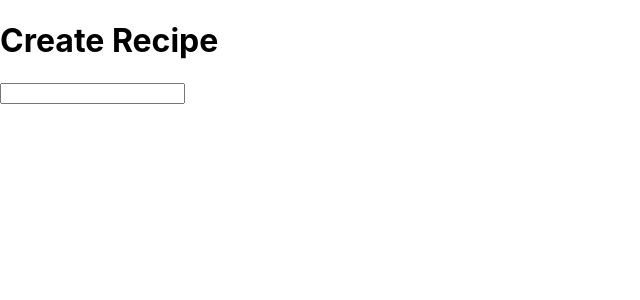
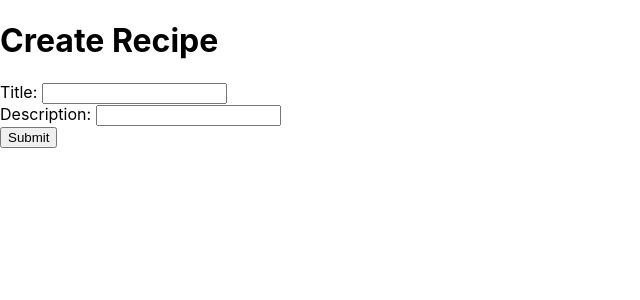
Before and after one commit to zach-habib/Biteful, a React (Create React App) app: page /create in a window 1280 px wide. Shown: the top 300 px of the page, without its empty margins (0-640 px from the left). Built offline with nearby package versions, Linux system fonts and the light colour scheme.

Commit message:
Fixed form

```diff
--- a/src/routes/Create.js
+++ b/src/routes/Create.js
@@ -1,20 +1,59 @@
-import { Formik, Form, Field, ErrorMessage } from 'formik'
+import { useFormik } from 'formik'
 
 const style = {
 	margin: "0 auto"
 }
 
+// const Create = () => {
+// 	return (
+// 		<div style={style}>
+// 			<h1>Create Recipe</h1>
+// 			<Formik
+// 				initalValues={{}}
+// 			>
+// 				<Form>
+// 					<input type="text" id="title" name="title"/>
+// 				</Form>
+// 			</Formik>
+// 		</div>
+// 	)
+// }
+
 const Create = () => {
+	const formik = useFormik({
+		initialValues: {
+			title: '',
+			desc: ''
+		},
+		onSubmit: values => {
+			alert(JSON.stringify(values, null, 2))
+		}
+	})
+
 	return (
-		<div style={style}>
+		<div>
 			<h1>Create Recipe</h1>
-			<Formik
-				initalValues={{ email: 'test'}}
-			>
-				<Form>
-					<Field type="email" name="email" />
-				</Form>
-			</Formik>
+			<form onSubmit={formik.handleSubmit}>
+				<label htmlFor="title">Title: </label>
+				<input
+					id="title"
+					name="title"
+					type="text"
+					onChange={formik.handleChange}
+					value={formik.values.title}
+				/>
+				<br/>
+				<label htmlFor="desc">Description: </label>
+				<input
+					id="desc"
+					name="desc"
+					type="text"
+					onChange={formik.handleChange}
+					value={formik.values.desc}
+				/>
+				<br/>
+				<button type="submit">Submit</button>
+			</form>
 		</div>
 	)
 }
```
Also changed, not shown: 1 other file (tests, documents, lock files or other folders).
